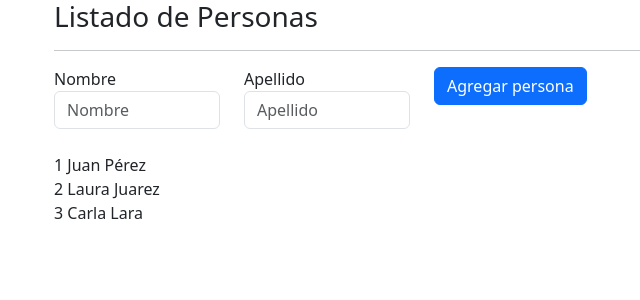
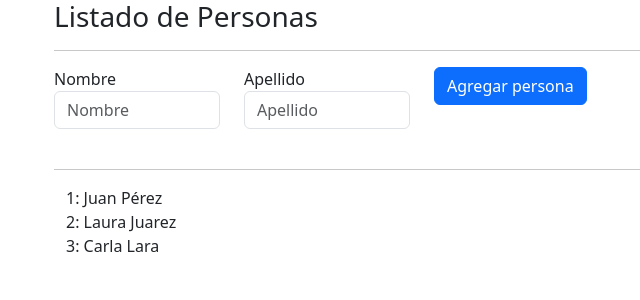
Before and after one commit to ia70/learning.Angular, an Angular app in the folder listado-personas/: page / in a window 1280 px wide. Shown: the top 300 px of the page, without its empty margins (28-668 px from the left). Built offline with nearby package versions, Linux system fonts and the light colour scheme.

Commit message:
Property Binding

```diff
--- a/listado-personas/src/app/app.component.html
+++ b/listado-personas/src/app/app.component.html
@@ -21,14 +21,9 @@
     </div>
 
   </form>
+
+  <br>
+  <hr>
+  <app-persona *ngFor="let personaElemento of personas; let i = index" [persona]="personaElemento" [indice]="i">
+  </app-persona>
 </div>
-<br>
-<div class="container">
-  <div class="row">
-    <div class="col">
-      <div *ngFor="let persona of personas; let i = index">
-        {{i+1}} {{persona.nombre}} {{persona.apellido}}
-      </div>
-    </div>
-  </div>
-</div>
--- a/listado-personas/src/app/app.component.ts
+++ b/listado-personas/src/app/app.component.ts
@@ -20,5 +20,4 @@
   agregarPersona(){
     this.personas.push(new Persona(this.nombreInput, this.apellidoInput));
   }
-
 }
--- a/listado-personas/src/app/app.module.ts
+++ b/listado-personas/src/app/app.module.ts
@@ -4,10 +4,12 @@
 import { AppRoutingModule } from './app-routing.module';
 import { AppComponent } from './app.component';
 import { FormsModule } from '@angular/forms';
+import { PersonaComponent } from './persona/persona.component';
 
 @NgModule({
   declarations: [
-    AppComponent
+    AppComponent,
+    PersonaComponent
   ],
   imports: [
     BrowserModule,
--- /dev/null
+++ b/listado-personas/src/app/persona/persona.component.html
@@ -0,0 +1,9 @@
+<div class="container">
+    <div class="row">
+        <div class="col">
+            <div>
+                {{indice + 1}}: {{persona.nombre}} {{persona.apellido}}
+            </div>
+        </div>
+    </div>
+</div>
--- a/listado-personas/tsconfig.json
+++ b/listado-personas/tsconfig.json
@@ -3,6 +3,7 @@
 {
   "compileOnSave": false,
   "compilerOptions": {
+    "strictPropertyInitialization": false,
     "outDir": "./dist/out-tsc",
     "strict": true,
     "noImplicitOverride": true,
```
Also changed, not shown: listado-personas/src/app/persona/persona.component.ts (added, +12 -0 lines), listado-personas/src/app/persona/persona.component.css (added), 1 other file (tests, documents, lock files or other folders).
